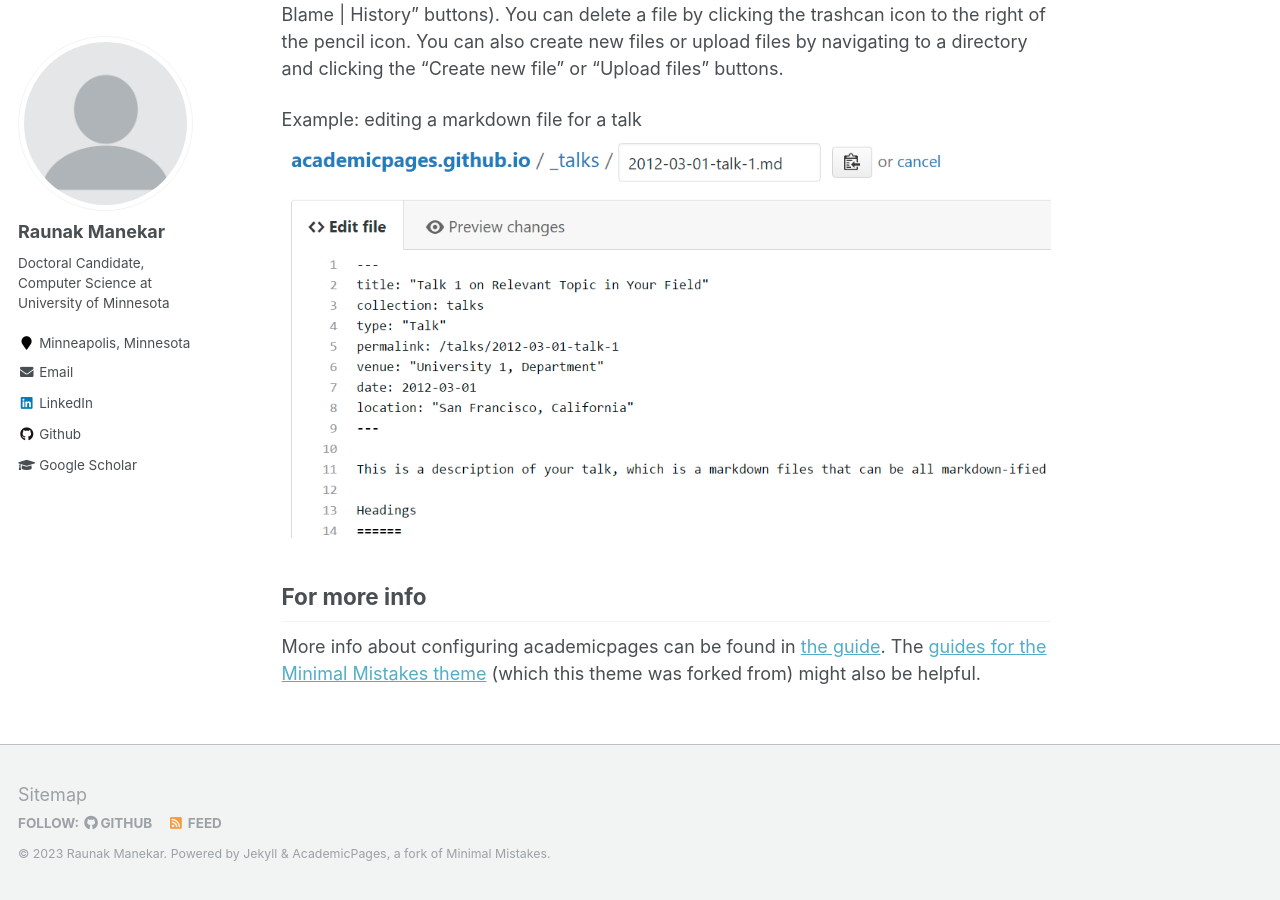
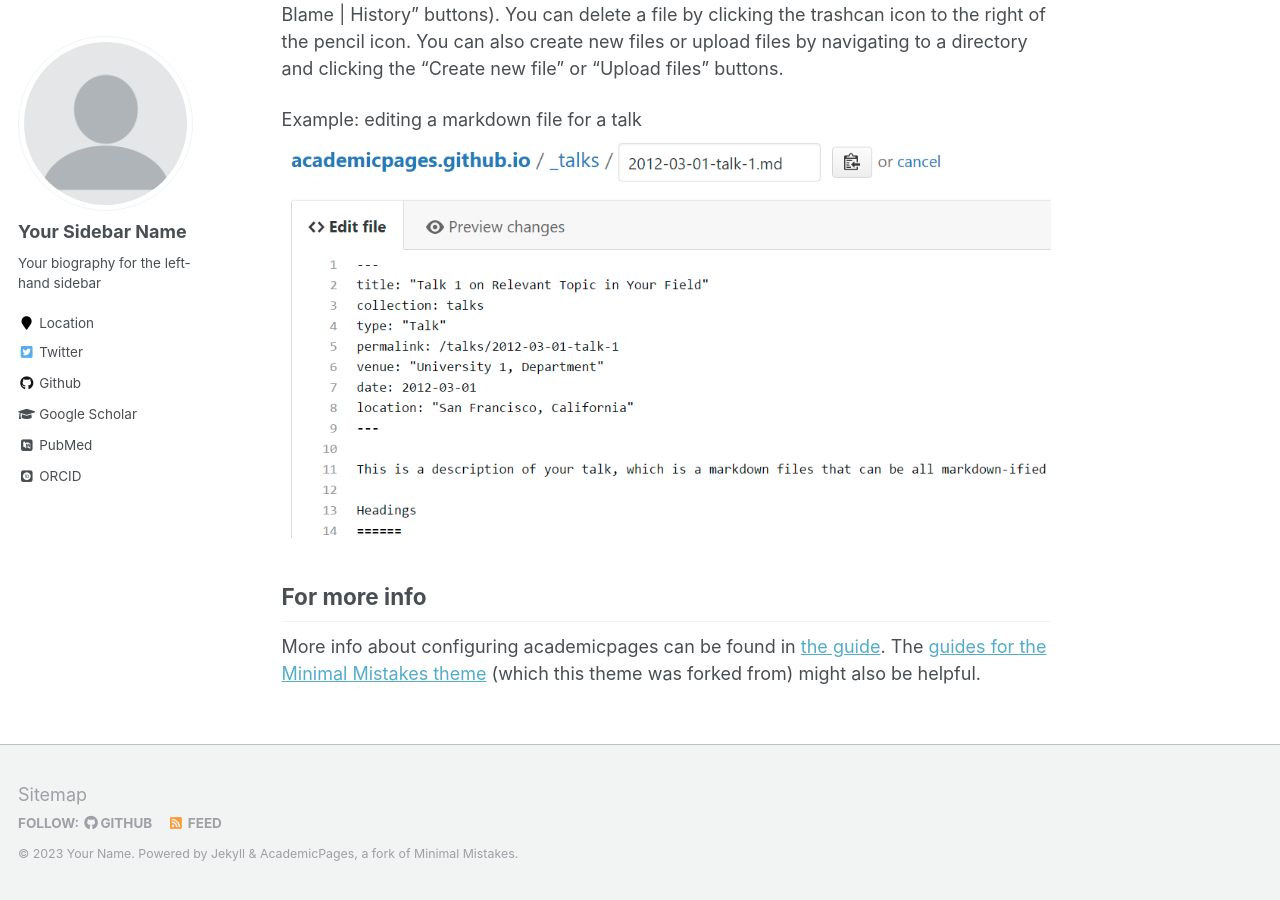
Before and after one commit to raunakmanekar/raunakmanekar.github.io, a Jekyll site: the page built from _pages/about.md, in a window 1280 px wide and 900 px high, scrolled down 2463 px. Built offline with Jekyll 4.4.1, drawn with Linux system fonts in a browser that asks for light colours; some web fonts are replaced; some of the changed text lies outside the part shown.

Commit message:
Update _config.yml

```diff
--- a/_config.yml
+++ b/_config.yml
@@ -7,13 +7,13 @@
 
 # Site Settings
 locale                   : "en-US"
-title                    : "Raunak Manekar"
+title                    : "Your Name / Site Title"
 title_separator          : "-"
-name                     : &name "Raunak Manekar"
+name                     : &name "Your Name"
 description              : &description "personal description"
-url                      : https://https://raunakmanekar.github.io/ # the base hostname & protocol for your site e.g. "https://mmistakes.github.io"
+url                      : https://academicpages.github.io # the base hostname & protocol for your site e.g. "https://mmistakes.github.io"
 baseurl                  : "" # the subpath of your site, e.g. "/blog"
-repository               : "raunakmanekar/raunakmanekar.github.io"
+repository               : "academicpages/academicpages.github.io"
 teaser                   :  # filename of teaser fallback teaser image placed in /images/, .e.g. "500x300.png"
 breadcrumbs              : false # true, false (default)
 words_per_minute         : 160
@@ -80,15 +80,15 @@
 
 # Site Author
 author:
-  name             : "Raunak Manekar"
+  name             : "Your Sidebar Name"
   avatar           : "profile.png"
-  bio              : "Doctoral Candidate, Computer Science at University of Minnesota"
-  location         : "Minneapolis, Minnesota"
+  bio              : "Your biography for the left-hand sidebar"
+  location         : "Location"
   employer         :
-  # pubmed           : "https://www.ncbi.nlm.nih.gov/pubmed/?term=john+snow"
-  googlescholar    : "https://scholar.google.com/citations?user=ct6Om_wAAAAJ&hl=en"
-  email            : "manek009@umn.edu"
-  # researchgate     :  # example: "https://www.researchgate.net/profile/yourprofile"
+  pubmed           : "https://www.ncbi.nlm.nih.gov/pubmed/?term=john+snow"
+  googlescholar    : "http://yourfullgooglescholarurl.com"
+  email            :
+  researchgate     :  # example: "https://www.researchgate.net/profile/yourprofile"
   uri              :
   bitbucket        :
   codepen          :
@@ -102,14 +102,14 @@
   instagram        :
   impactstory      : #"https://profiles.impactstory.org/u/xxxx-xxxx-xxxx-xxxx"
   lastfm           :
-  linkedin         : "https://www.linkedin.com/in/raunak-manekar-60378860"
-  orcid            : #"http://orcid.org/yourorcidurl"
+  linkedin         :
+  orcid            : "http://orcid.org/yourorcidurl"
   pinterest        :
   soundcloud       :
   stackoverflow    : # http://stackoverflow.com/users/123456/username
   steam            :
   tumblr           :
-  twitter          : #"replacethistwitterhandle"
+  twitter          : "replacethistwitterhandle"
   vine             :
   weibo            :
   xing             :
```
